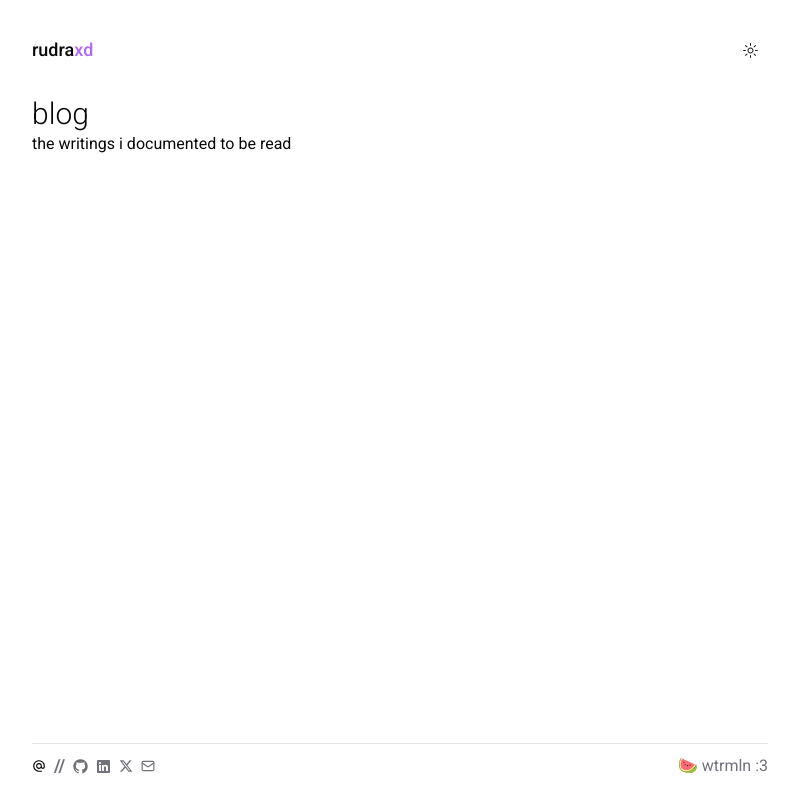
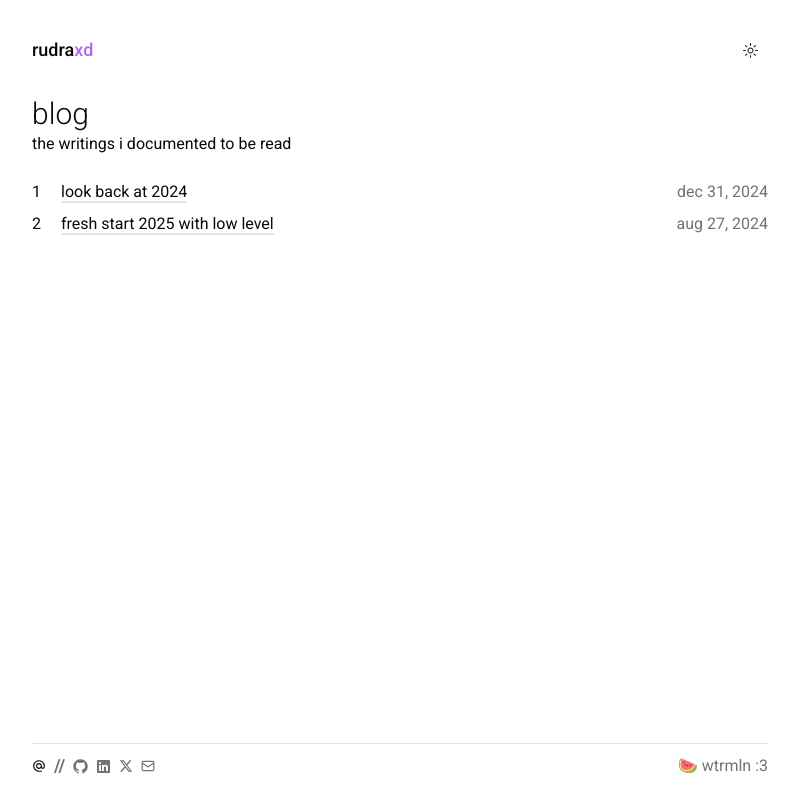
Before and after one commit to FireHead90544/w3, a Next.js app: page /blog in a window 1280 px wide. Shown: the whole page, without its empty margins (240-1039 px from the left). Built offline with nearby package versions, Linux system fonts and the light colour scheme.

Commit message:
feat: design blog page

```diff
--- a/app/blog/page.tsx
+++ b/app/blog/page.tsx
@@ -1,10 +1,33 @@
+import React from "react";
+import PostItem from "@/components/(blog)/PostItem";
+
 export default function Blog() {
+	const posts = [
+		{
+			title: "look back at 2024",
+			slug: "look-back-at-2024",
+			publish_date: "dec 31, 2024"
+		},
+		{
+			title: "fresh start 2025 with low level",
+			slug: "fresh-start-2025-with-low-level",
+			publish_date: "aug 27, 2024"
+		}
+	]
+
 	return (
 		<div className="flex flex-col space-y-6 my-4 w-full">
 			<div className="flex flex-col">
 				<h1 className="text-3xl font-light">blog</h1>
 				<span>the writings i documented to be read</span>
 			</div>
+			<ol className="space-y-2">
+				{posts.map((post, idx) => (
+					<li key={idx}>
+						<PostItem post={post} id={idx + 1} />
+					</li>
+				))}
+			</ol>
 		</div>
 	);
 }
```
